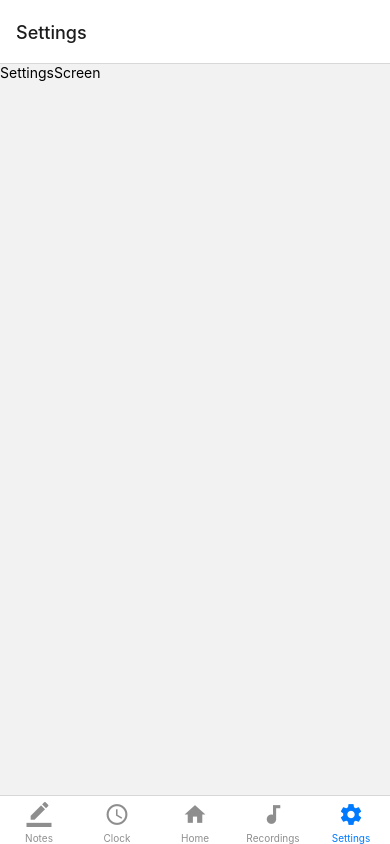
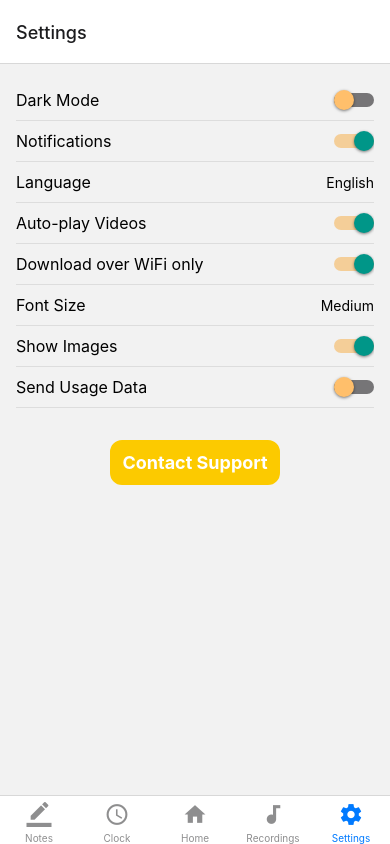
Before and after one commit to lulemar16/tfgApp, a React Native app in the folder my-app/: screen /Settings in a window 390 px wide. Built offline with nearby package versions, Linux system fonts and the light colour scheme.

Commit message:
settings screen

```diff
--- a/my-app/screens/ClockScreen/ClockScreen.js
+++ b/my-app/screens/ClockScreen/ClockScreen.js
@@ -1,5 +1,5 @@
 import React, { useState, useEffect } from 'react';
-import { View } from 'react-native';
+import { View, ScrollView } from 'react-native';
 import AlarmsSection from './AlarmsScreen';
 import TimersSection from './TimersScreen';
 import DeadlinesSection from './DeadlinesScreen';
@@ -7,7 +7,7 @@ import CustomDateTimePickerModal from './DateTimePickerModal'; // Update the pat
 import styles from './styles'; // Update the path
 import dayjs from 'dayjs';
 // import { ScrollView, GestureHandlerRootView  } from 'react-native-gesture-handler';
-import { ScrollView } from 'react-native-virtualized-view'
+// import { ScrollView } from 'react-native-virtualized-view'
 
 const ClockScreen = () => {
   const [alarms, setAlarms] = useState([]);
--- a/my-app/screens/SettingsScreen/ContactScreen.js
+++ b/my-app/screens/SettingsScreen/ContactScreen.js
@@ -0,0 +1,71 @@
+import { Text, StyleSheet, View, TouchableOpacity } from 'react-native';
+import React, { useState } from 'react';
+import Icon from 'react-native-vector-icons/FontAwesome';
+
+export default function ContactScreen() {
+  const [showContactInfo, setShowContactInfo] = useState(false);
+
+  const toggleContactInfo = () => {
+    setShowContactInfo(!showContactInfo);
+  };
+
+  return (
+    <View style={styles.container}>
+      <TouchableOpacity onPress={toggleContactInfo}>
+        <Text style={styles.header}>Contact Support</Text>
+      </TouchableOpacity>
+      {showContactInfo && (
+        <View style={styles.contactInfo}>
+          <View style={styles.row}>
+            <Icon name="envelope" size={20} style={styles.icon} />
+            <Text style={styles.info}>support@nim.com</Text>
+          </View>
+
+          <View style={styles.row}>
+            <Icon name="phone" size={20} style={styles.icon} />
+            <Text style={styles.info}>(123) 456-7890</Text>
+          </View>
+
+          <View style={styles.row}>
+            <Icon name="home" size={20} style={styles.icon} />
+            <Text style={styles.info}>Castellana 78, Madrid, Spain</Text>
+          </View>
+        </View>
+      )}
+    </View>
+  );
+}
+
+const styles = StyleSheet.create({
+  container: {
+    flex: 1,
+    padding: 16,
+    justifyContent: 'center',
+    alignItems: 'center',
+  },
+  header: {
+    fontSize: 18,
+    fontWeight: 'bold',
+    marginBottom: 20,
+    borderWidth: 2,
+    borderColor: '#FCCA00',
+    backgroundColor: '#FCCA00',
+    color: 'white',
+    padding: 10,
+    borderRadius: 12
+  },
+  contactInfo: {
+    width: '80%',
+  },
+  row: {
+    flexDirection: 'row',
+    alignItems: 'center',
+    marginBottom: 16,
+  },
+  icon: {
+    marginRight: 10,
+  },
+  info: {
+    fontSize: 16,
+  },
+});
--- a/my-app/screens/SettingsScreen/SettingsScreen.js
+++ b/my-app/screens/SettingsScreen/SettingsScreen.js
@@ -1,14 +1,77 @@
-import { Text, StyleSheet, View } from 'react-native'
-import React, { Component } from 'react'
+import React, { useState } from 'react';
+import { Text, StyleSheet, View, Switch, FlatList, TouchableOpacity } from 'react-native';
+import ContactScreen from './ContactScreen';
+import { GestureHandlerRootView, ScrollView } from 'react-native-gesture-handler';
 
-export default function SettingsScreen () {
+export default function SettingsScreen() {
+  const [darkMode, setDarkMode] = useState(false);
+  const [notification, setNotification] = useState(true);
+  const [language, setLanguage] = useState('English');
+  const [autoPlayVideos, setAutoPlayVideos] = useState(true);
+  const [downloadOverWiFi, setDownloadOverWiFi] = useState(true);
+  const [fontSize, setFontSize] = useState('Medium');
+  const [showImages, setShowImages] = useState(true);
+  const [sendUsageData, setSendUsageData] = useState(false);
 
-    return (
-        <View>
-            <Text>SettingsScreen</Text>
-        </View>
-    )
+  const settingsData = [
+    { id: '1', title: 'Dark Mode', value: darkMode, onChange: setDarkMode },
+    { id: '2', title: 'Notifications', value: notification, onChange: setNotification },
+    { id: '3', title: 'Language', value: language, onChange: setLanguage },
+    { id: '4', title: 'Auto-play Videos', value: autoPlayVideos, onChange: setAutoPlayVideos },
+    { id: '5', title: 'Download over WiFi only', value: downloadOverWiFi, onChange: setDownloadOverWiFi },
+    { id: '6', title: 'Font Size', value: fontSize, onChange: setFontSize },
+    { id: '7', title: 'Show Images', value: showImages, onChange: setShowImages },
+    { id: '8', title: 'Send Usage Data', value: sendUsageData, onChange: setSendUsageData },
+    // Add more settings as needed
+  ];
+
+  const renderSettingItem = ({ item }) => (
+    <TouchableOpacity onPress={() => typeof item.value === 'boolean' && item.onChange(!item.value)}>
+      <View style={styles.settingItem}>
+        <Text style={styles.settingTitle}>{item.title}</Text>
+        {typeof item.value === 'boolean' ? (
+          <Switch
+            value={item.value}
+            onValueChange={(newValue) => item.onChange(newValue)}
+            trackColor={{ false: "#767577", true: "#F4CE98" }}
+            thumbColor={item.value ? "#FFBF6B" : "#FFBF6B"}/>
+        ) : (
+          <Text>{item.value}</Text>
+        )}
+      </View>
+    </TouchableOpacity>
+  );
+
+  return (
+    <GestureHandlerRootView>
+    <ScrollView>
+    <View style={styles.container}>
+      <FlatList
+        data={settingsData}
+        keyExtractor={(item) => item.id}
+        renderItem={renderSettingItem}
+      />
+      <ContactScreen></ContactScreen>
+    </View>
+    </ScrollView>
+    </GestureHandlerRootView>
+  );
 }
 
-
-const styles = StyleSheet.create({})
+const styles = StyleSheet.create({
+  container: {
+    flex: 1,
+    padding: 16,
+  },
+  settingItem: {
+    flexDirection: 'row',
+    justifyContent: 'space-between',
+    alignItems: 'center',
+    borderBottomWidth: 1,
+    borderBottomColor: '#ddd',
+    paddingVertical: 10,
+  },
+  settingTitle: {
+    fontSize: 16,
+  },
+});
```
Also changed, not shown: my-app/package.json (+13 -13 lines), 1 other file (tests, documents, lock files or other folders).
